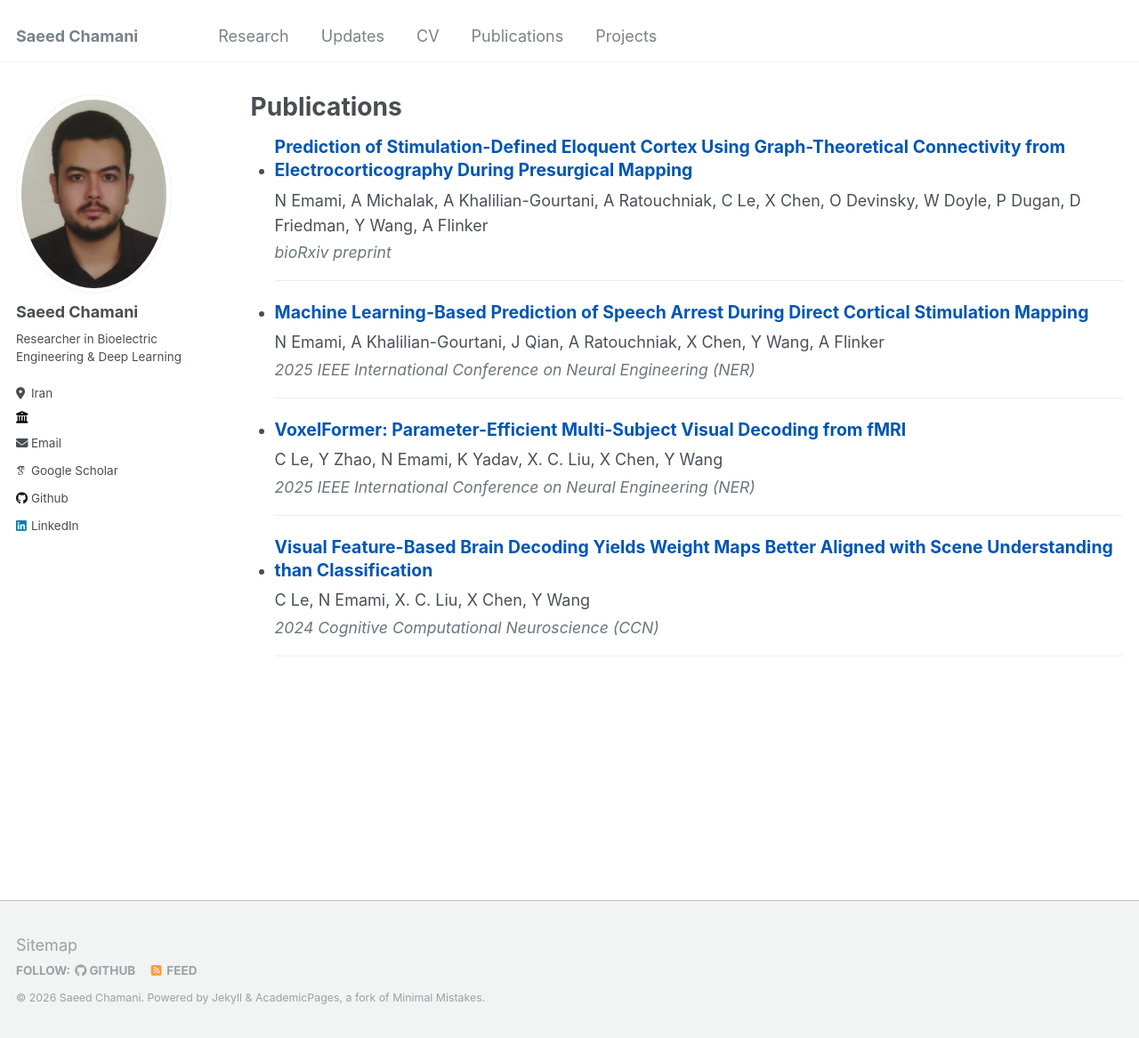
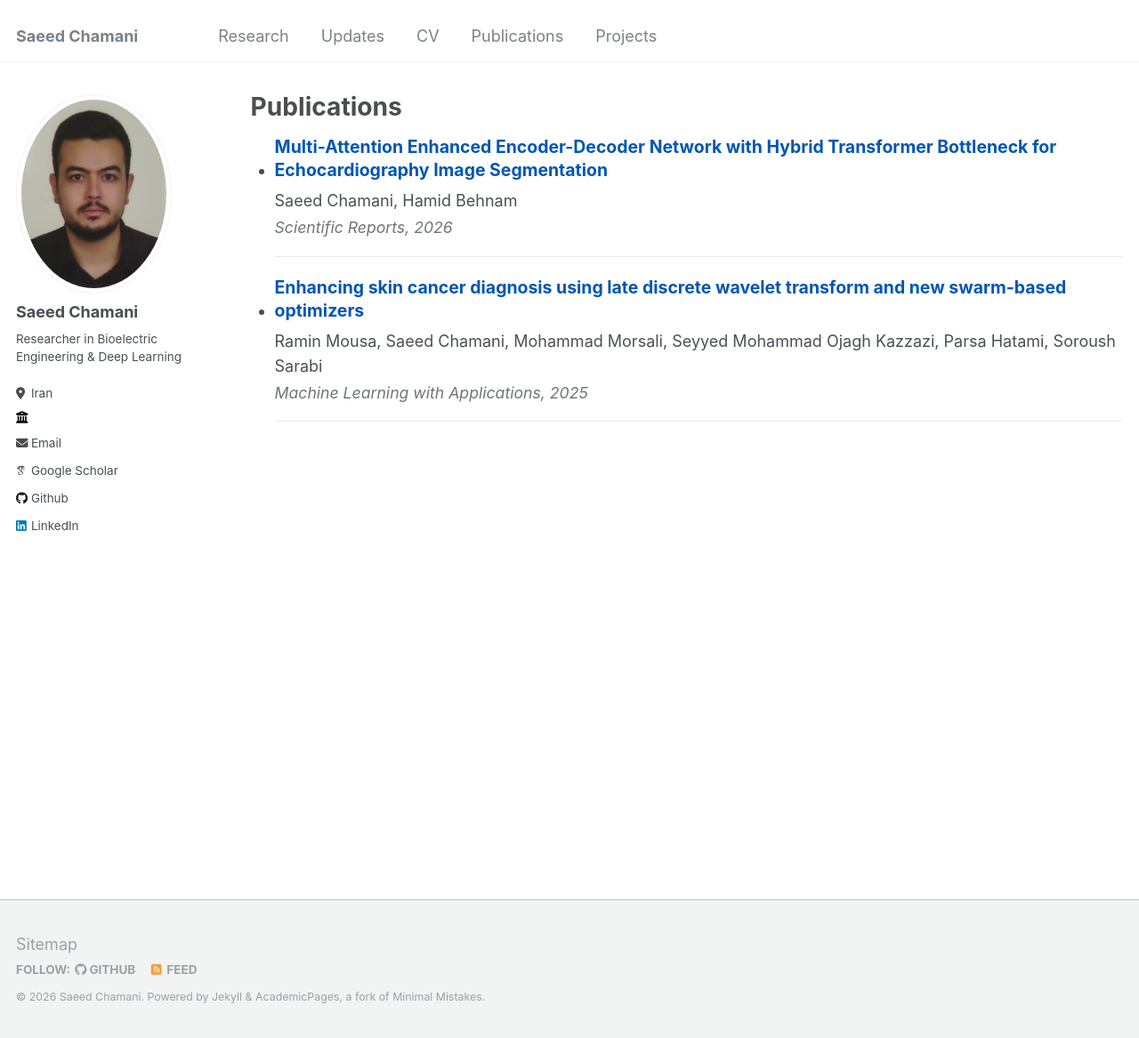
Before and after one commit to saeedchamani/saeedchamani.github.io, a Jekyll site: the page built from _pages/publications.md, in a window 1280 px wide and 1167 px high. Shown: the whole window at 89% size. Built offline with Jekyll 4.4.1, drawn with Linux system fonts in a browser that asks for light colours; some web fonts are replaced.

Commit message:
Update publications.md

```diff
--- a/_pages/publications.md
+++ b/_pages/publications.md
@@ -7,45 +7,22 @@ author_profile: true
 
 <ul style="list-style: disc; margin-left: 1.25rem; padding-left: .25rem;">
 
-  <!-- 1 -->
   <li style="margin:0 0 1.2rem 0; padding:0 0 1.0rem 0; border-bottom:1px solid #e9ecef; line-height:1.55;">
-    <a href="https://www.biorxiv.org/content/10.64898/2026.05.01.722255v1" target="_blank" rel="noopener"
+    <a href="https://doi.org/10.1038/s41598-026-60699-0" target="_blank" rel="noopener"
        style="display:inline-block; font-size:1.08rem; font-weight:700; line-height:1.35; color:#0056b3 !important; text-decoration:none;">
-      Prediction of Stimulation-Defined Eloquent Cortex Using Graph-Theoretical Connectivity from Electrocorticography During Presurgical Mapping
+      Multi-Attention Enhanced Encoder-Decoder Network with Hybrid Transformer Bottleneck for Echocardiography Image Segmentation
     </a>
-    <div style="margin-top:.30rem; color:#495057;">N Emami, A Michalak, A Khalilian-Gourtani, A Ratouchniak, C Le, X Chen, O Devinsky, W Doyle, P Dugan, D Friedman, Y Wang, A Flinker</div>
-    <div style="margin-top:.15rem; color:#6c757d; font-style:italic; font-size:.98rem;">bioRxiv preprint</div>
+    <div style="margin-top:.30rem; color:#495057;">Saeed Chamani, Hamid Behnam</div>
+    <div style="margin-top:.15rem; color:#6c757d; font-style:italic; font-size:.98rem;">Scientific Reports, 2026</div>
   </li>
 
-  <!-- 2 -->
   <li style="margin:0 0 1.2rem 0; padding:0 0 1.0rem 0; border-bottom:1px solid #e9ecef; line-height:1.55;">
-    <a href="https://arxiv.org/abs/2509.08703" target="_blank" rel="noopener"
+    <a href="https://doi.org/10.1016/j.mlwa.2025.100811" target="_blank" rel="noopener"
        style="display:inline-block; font-size:1.08rem; font-weight:700; line-height:1.35; color:#0056b3 !important; text-decoration:none;">
-      Machine Learning-Based Prediction of Speech Arrest During Direct Cortical Stimulation Mapping
+      Enhancing skin cancer diagnosis using late discrete wavelet transform and new swarm-based optimizers
     </a>
-    <div style="margin-top:.30rem; color:#495057;">N Emami, A Khalilian-Gourtani, J Qian, A Ratouchniak, X Chen, Y Wang, A Flinker</div>
-    <div style="margin-top:.15rem; color:#6c757d; font-style:italic; font-size:.98rem;">2025 IEEE International Conference on Neural Engineering (NER)</div>
-  </li>
-
-  <!-- 3  -->
-  <li style="margin:0 0 1.2rem 0; padding:0 0 1.0rem 0; border-bottom:1px solid #e9ecef; line-height:1.55;">
-    <a href="https://arxiv.org/pdf/2509.09015" target="_blank" rel="noopener"
-       style="display:inline-block; font-size:1.08rem; font-weight:700; line-height:1.35; color:#0056b3 !important; text-decoration:none;">
-      VoxelFormer: Parameter-Efficient Multi-Subject Visual Decoding from fMRI
-    </a>
-    <div style="margin-top:.30rem; color:#495057;">C Le, Y Zhao, N Emami, K Yadav, X. C. Liu, X Chen, Y Wang</div>
-    <div style="margin-top:.15rem; color:#6c757d; font-style:italic; font-size:.98rem;">2025 IEEE International Conference on Neural Engineering (NER)</div>
-    <!-- When you have a link, replace the <span> above with an <a> using the same title styles -->
-  </li>
-
-  <!-- 4 -->
-  <li style="margin:0 0 1.2rem 0; padding:0 0 1.0rem 0; border-bottom:1px solid #e9ecef; line-height:1.55;">
-    <a href="https://2024.ccneuro.org/pdf/421_Paper_authored_CCN_2024_Neuro_original.pdf" target="_blank" rel="noopener"
-       style="display:inline-block; font-size:1.08rem; font-weight:700; line-height:1.35; color:#0056b3 !important; text-decoration:none;">
-      Visual Feature-Based Brain Decoding Yields Weight Maps Better Aligned with Scene Understanding than Classification
-    </a>
-    <div style="margin-top:.30rem; color:#495057;">C Le, N Emami, X. C. Liu, X Chen, Y Wang</div>
-    <div style="margin-top:.15rem; color:#6c757d; font-style:italic; font-size:.98rem;">2024 Cognitive Computational Neuroscience (CCN)</div>
+    <div style="margin-top:.30rem; color:#495057;">Ramin Mousa, Saeed Chamani, Mohammad Morsali, Seyyed Mohammad Ojagh Kazzazi, Parsa Hatami, Soroush Sarabi</div>
+    <div style="margin-top:.15rem; color:#6c757d; font-style:italic; font-size:.98rem;">Machine Learning with Applications, 2025</div>
   </li>
 
 </ul>
```
